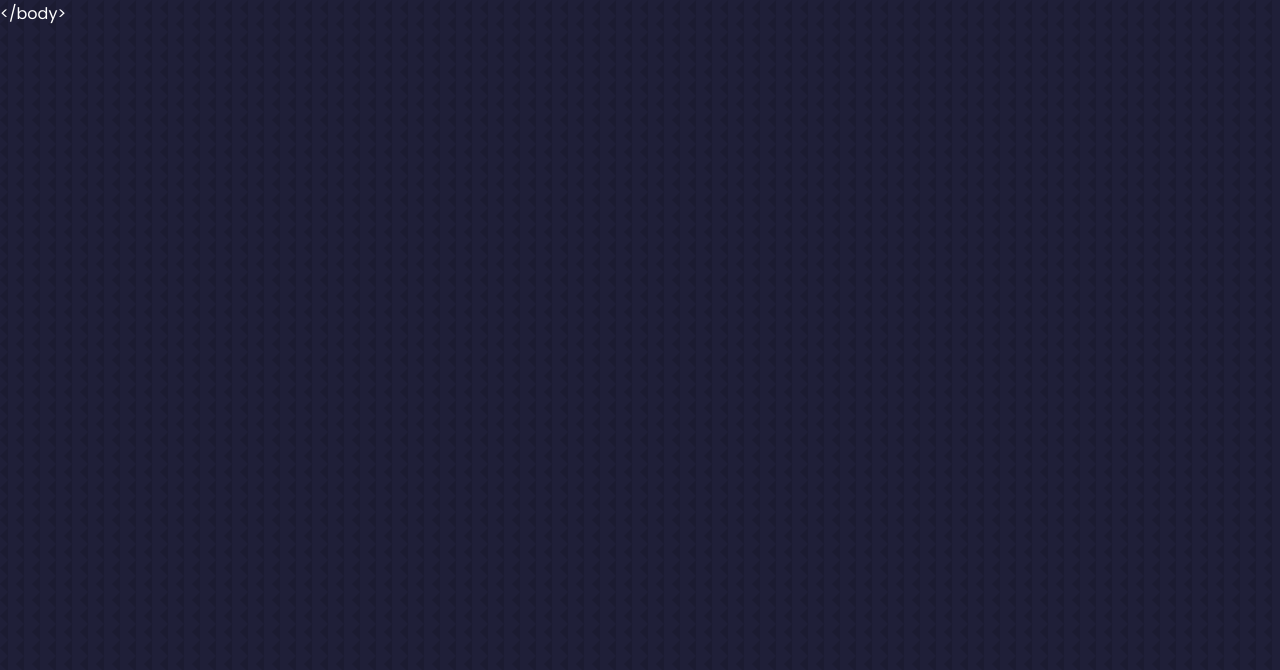
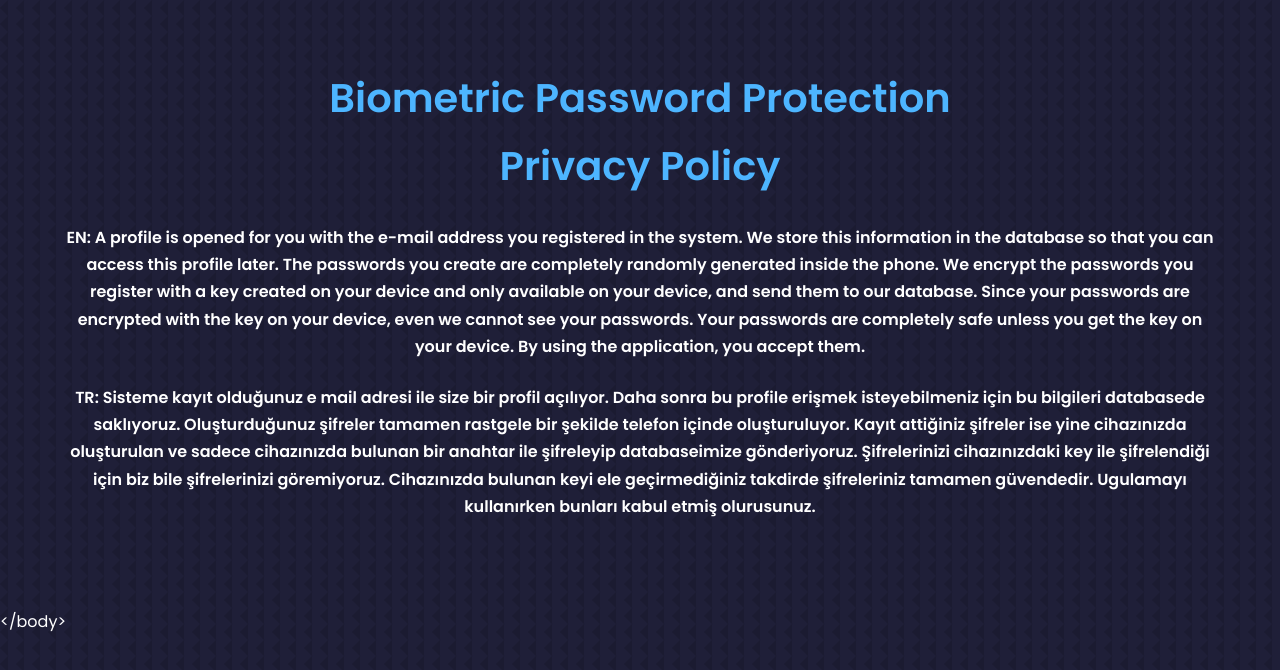
Before and after one commit to ismailonur/ismailonur-portfolio, a React (Create React App) app: page /biometric_password_protection_privacy_policy in a window 1280 px wide. Before the commit this address had no page. Shown: the top 670 px of the page. Built offline with nearby package versions, Linux system fonts and the light colour scheme.

Commit message:
add biometric_password_protection_privacy_policy

```diff
--- a/src/App.jsx
+++ b/src/App.jsx
@@ -19,7 +19,8 @@ const App = () => {
         <>
             <Routes>
                 <Route path="/" element={<Main />} />
-                <Route path="ethereum_gwei_tracker_privacy_policy" element={<Policy />} />
+                <Route path="ethereum_gwei_tracker_privacy_policy" element={<Policy title={"ethereum"} />} />
+                <Route path="biometric_password_protection_privacy_policy" element={<Policy title={"biometric"}/>} />
             </Routes>
         </>
     )
--- a/src/screens/index.js
+++ b/src/screens/index.js
@@ -9,6 +9,6 @@ export { Services } from './services/Services.jsx';
 export { Blog } from './blog/Blog.jsx';
 export { Testimonials } from './testimonials/Testimonials.jsx';
 
-export { Policy } from './policy/Policy.jsx';
+export { Policy } from './policys/Policy.jsx';
 
 export { Main } from './main/Main.jsx';
--- a/src/screens/policy/Policy.jsx
+++ /dev/null
@@ -1,18 +0,0 @@
-import React from 'react'
-import './policy.css'
-
-const Policy = () => {
-    return (
-        <div className='policy_container' >
-            <h1>Ethereum Gas Gwei Tracker <br /> Privacy Policy</h1>
-            <p>
-                <strong>EN: The application does not collect or use any user data.</strong>
-            </p>
-            <p>
-                <strong>TR: Ethereum Gas Gwei Tracker uygulaması herhangi bir kullanıcı verisi toplamaz veya kullanmaz.</strong>
-            </p>
-        </div>
-    )
-}
-
-export { Policy }
--- /dev/null
+++ b/src/screens/policys/Policy.jsx
@@ -0,0 +1,35 @@
+import React from 'react'
+import './policy.css'
+
+const Policy = ({ title }) => {
+    return (
+        <div className='policy_container' >
+            {
+                title === 'ethereum' &&
+                <>
+                    <h1>Ethereum Gas Gwei Tracker <br /> Privacy Policy</h1>
+                    <p>
+                        <strong>EN: The application does not collect or use any user data.</strong>
+                    </p>
+                    <p>
+                        <strong>TR: Ethereum Gas Gwei Tracker uygulaması herhangi bir kullanıcı verisi toplamaz veya kullanmaz.</strong>
+                    </p>
+                </>
+            }
+            {
+                title === 'biometric' &&
+                <>
+                    <h1>Biometric Password Protection <br /> Privacy Policy</h1>
+                    <p>
+                        <strong>EN: A profile is opened for you with the e-mail address you registered in the system. We store this information in the database so that you can access this profile later. The passwords you create are completely randomly generated inside the phone. We encrypt the passwords you register with a key created on your device and only available on your device, and send them to our database. Since your passwords are encrypted with the key on your device, even we cannot see your passwords. Your passwords are completely safe unless you get the key on your device. By using the application, you accept them.</strong>
+                    </p>
+                    <p>
+                        <strong>TR: Sisteme kayıt olduğunuz e mail adresi ile size bir profil açılıyor. Daha sonra bu profile erişmek isteyebilmeniz için bu bilgileri databasede saklıyoruz. Oluşturduğunuz şifreler tamamen rastgele bir şekilde telefon içinde oluşturuluyor. Kayıt attiğiniz şifreler ise yine cihazınızda oluşturulan ve sadece cihazınızda bulunan bir anahtar ile şifreleyip databaseimize gönderiyoruz. Şifrelerinizi cihazınızdaki key ile şifrelendiği için biz bile şifrelerinizi göremiyoruz. Cihazınızda bulunan keyi ele geçirmediğiniz takdirde şifreleriniz tamamen güvendedir. Ugulamayı kullanırken bunları kabul etmiş olurusunuz.</strong>
+                    </p>
+                </>
+            }
+        </div>
+    )
+}
+
+export { Policy }
--- a/src/screens/policy/policy.css
+++ b/src/screens/policys/policy.css
@@ -13,7 +13,7 @@
     font-weight: bold;
     color: #4db5ff;
     text-align: center;
-    margin-bottom: 1rem;
+    margin-bottom: 3vh;
 }
 
 .policy_container>p{
@@ -21,5 +21,5 @@
     font-weight: bold;
     color: #fff;
     text-align: center;
-    margin-bottom: 1rem;
+    margin-bottom: 3vh;
 }
```
